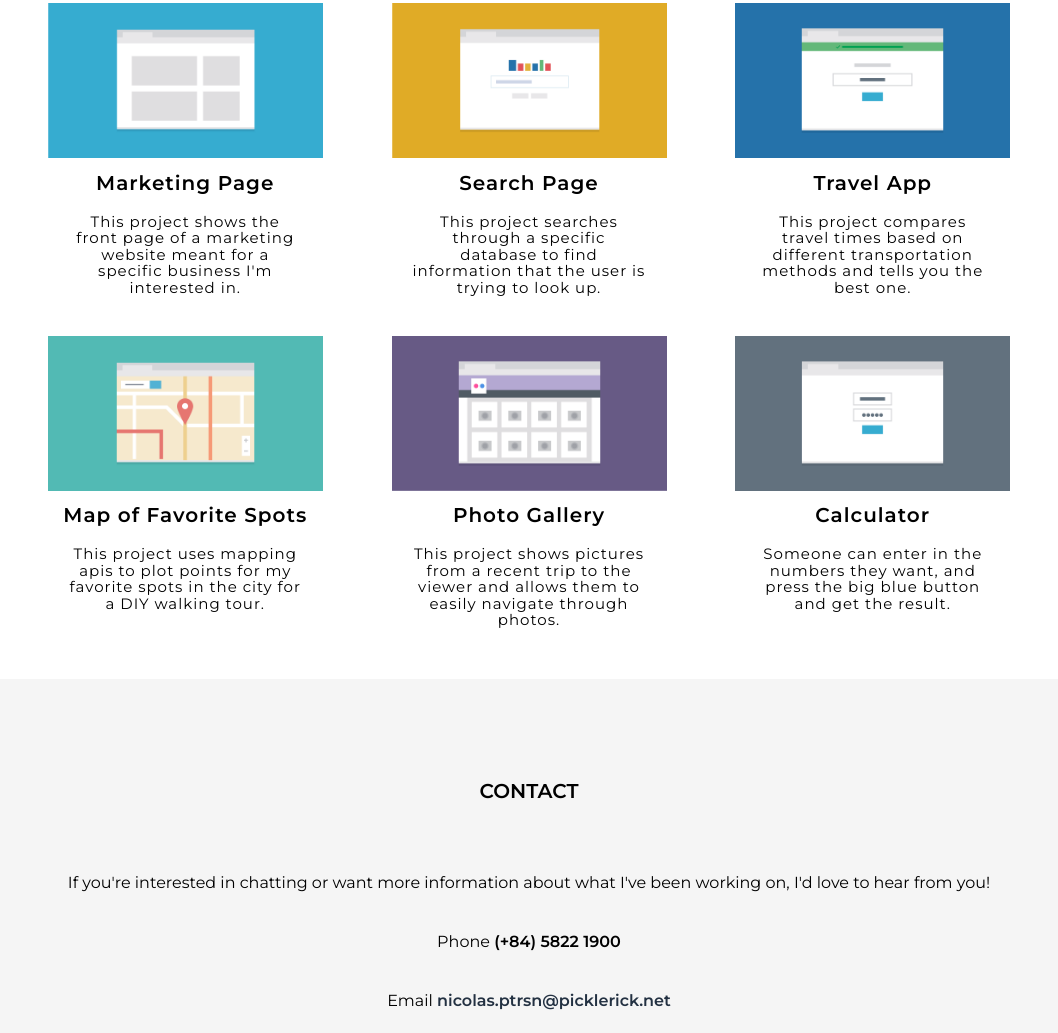
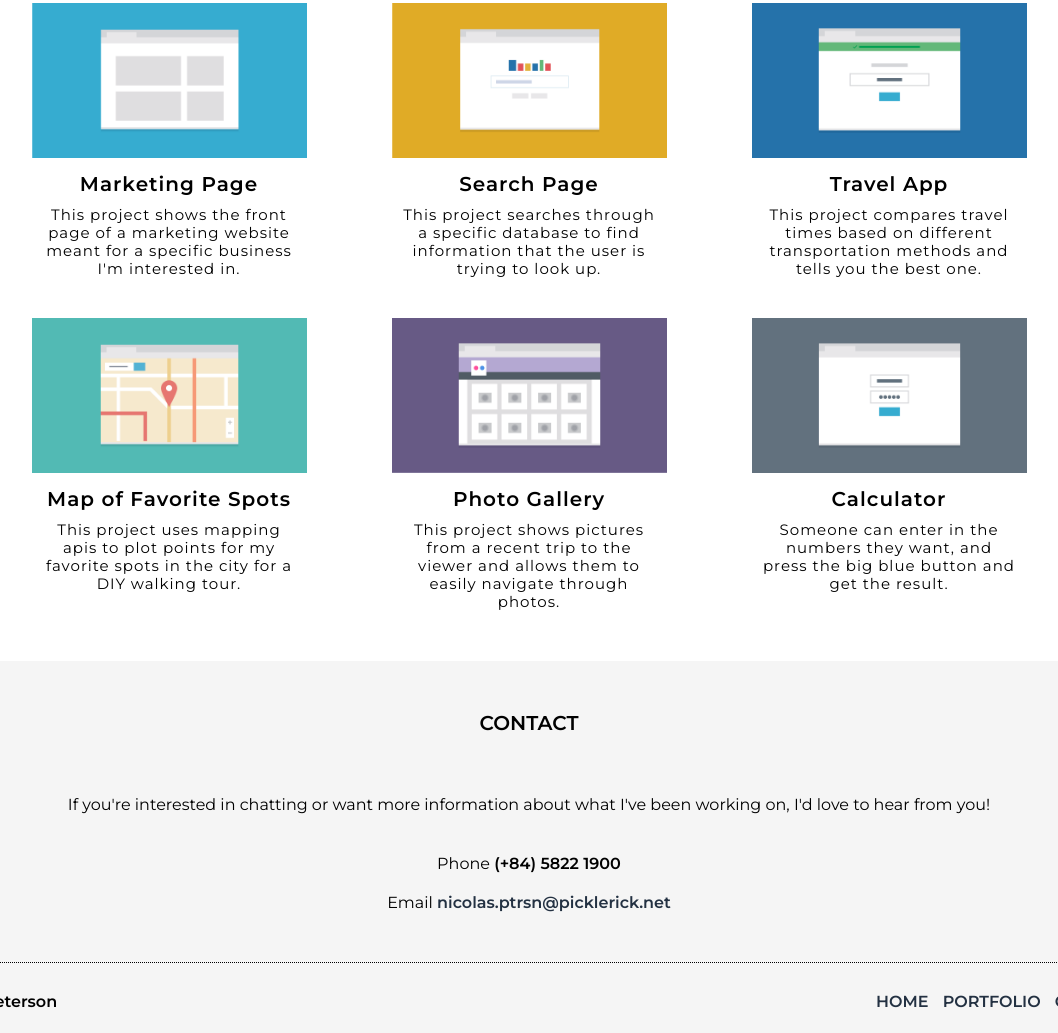
Before and after one commit to nicolasptrsn/techdegree-project-two, a plain HTML site: page index.html in a window 1280 px wide. Shown: the part 556-1589 px from the top of the page, without its empty margins (111-1169 px from the left). Drawn offline with Linux system fonts and the light colour scheme.

Commit message:
spacing edits - resubmit

```diff
--- a/css/style.css
+++ b/css/style.css
@@ -40,7 +40,7 @@ h3{
 }
 
 p {
-    padding: 20px;
+    padding: 10px;
 }
 
 /* Header Styles */
@@ -81,12 +81,13 @@ p {
 
 .col {
     width: 275px;
-    margin: 0 10px 20px;
+    margin: 0 auto;
     min-height: 250px;
-    line-height: 1.1;
+    line-height: 1.2;
     text-align: center;
     letter-spacing: 1px;
     font-size: 15px;
+    padding-bottom: 30px;
 }
 
 /* Footer Styles */
@@ -96,14 +97,21 @@ p {
     background-color: whitesmoke;
     border-bottom: 1px dotted black;
     line-height: 1.2;
-    padding: 50px;
+}
+
+.phone {
+    padding-top: 30px;
+}
+
+.email {
+    padding-bottom: 50px;
 }
 
 footer {
     text-align: center;
     background-color: whitesmoke;
     display: flex;
-    justify-content: space-around;
+    justify-content: space-between;
     padding: 30px;
 }
 
--- a/index.html
+++ b/index.html
@@ -12,7 +12,7 @@
 </head>
 <body>
  <div class="wrapper">
-    <header>
+    <header id="home">
         <div class="main-header">
             <div class="top-nav">
                 <h1>Nicolas Peterson</h1>
@@ -28,7 +28,7 @@
             <!--Profile-->
             <div class="img-box">
                 <img class="profile-picture" src="images/profile-pic.png" alt="profile picture">
-                <p>Hi there! I'm a front-end web developer who loves responsive design and CSS. I recently finished learning front-end web-development at Treehouse and I'm excited to put all my new skills to use!</p>
+                <p style="padding-bottom: 30px;">Hi there! I'm a front-end web developer who loves responsive design and CSS. I recently finished learning front-end web-development at Treehouse and I'm excited to put all my new skills to use!</p>
             </div>
         </div>
     </header>
@@ -72,8 +72,8 @@
     <div class="contact">
         <h2 id="contact-me">CONTACT</h2>
         <p>If you're interested in chatting or want more information about what I've been working on, I'd love to hear from you!</p>
-        <p>Phone <span><strong>(+84) 5822 1900</strong></span></p>
-        <p>Email <span><strong><a href="mailto:email@example.com">nicolas.ptrsn@picklerick.net</a></strong></span></p>
+        <p class="phone">Phone <span><strong>(+84) 5822 1900</strong></span></p>
+        <p class="email">Email <span><strong><a href="mailto:email@example.com">nicolas.ptrsn@picklerick.net</a></strong></span></p>
     </div>
     <!--Footer-->
     <footer>
```
